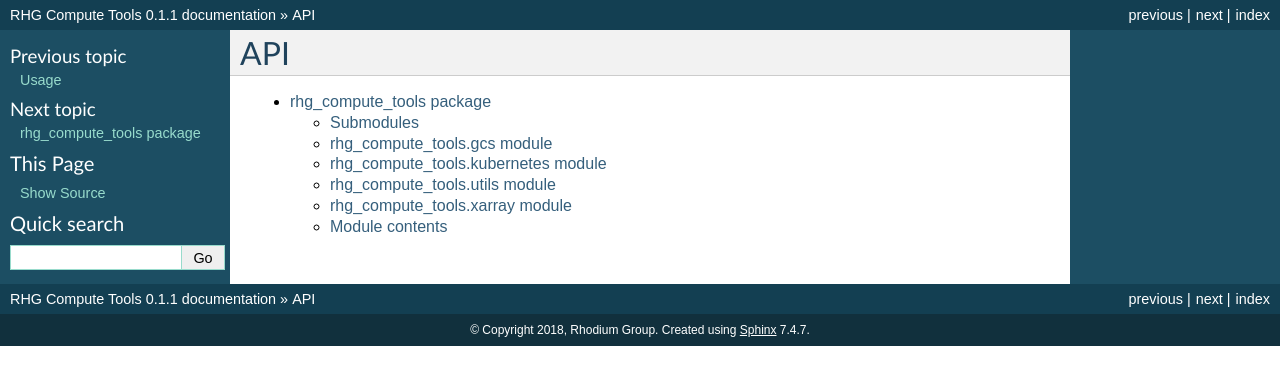
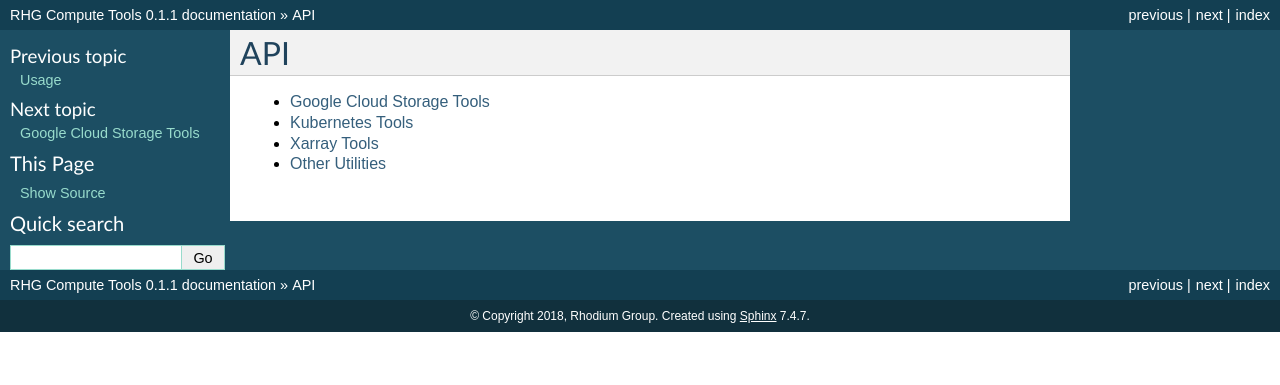
Before and after one commit to RhodiumGroup/rhg_compute_tools, a Sphinx documentation site: the page built from docs/modules.rst, in a window 1280 px wide. Shown: the top 385 px of the page. Built offline with Sphinx 7.4.7, drawn with Linux system fonts in a browser that asks for light colours.

Commit message:
restructure docs

```diff
--- a/docs/rhg_compute_tools.rst
+++ b/docs/rhg_compute_tools.rst
@@ -1,46 +1,32 @@
-rhg\_compute\_tools package
-===========================
 
-Submodules
-----------
-
-rhg\_compute\_tools.gcs module
-------------------------------
+Google Cloud Storage Tools
+==========================
 
 .. automodule:: rhg_compute_tools.gcs
     :members:
     :undoc-members:
     :show-inheritance:
 
-rhg\_compute\_tools.kubernetes module
--------------------------------------
+Kubernetes Tools
+================
 
 .. automodule:: rhg_compute_tools.kubernetes
     :members:
     :undoc-members:
     :show-inheritance:
 
-rhg\_compute\_tools.utils module
---------------------------------
-
-.. automodule:: rhg_compute_tools.utils
-    :members:
-    :undoc-members:
-    :show-inheritance:
-
-rhg\_compute\_tools.xarray module
----------------------------------
+Xarray Tools
+============
 
 .. automodule:: rhg_compute_tools.xarray
     :members:
     :undoc-members:
     :show-inheritance:
 
+Other Utilities
+===============
 
-Module contents
----------------
-
-.. automodule:: rhg_compute_tools
+.. automodule:: rhg_compute_tools.utils
     :members:
     :undoc-members:
     :show-inheritance:
```
Also changed, not shown: .travis.yml, 1 other file.
